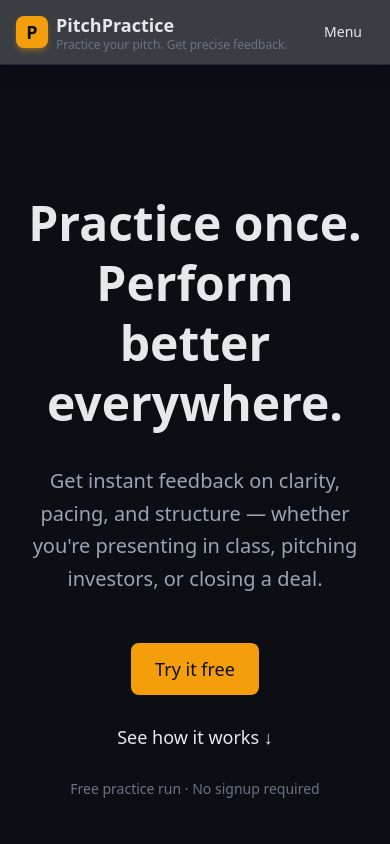
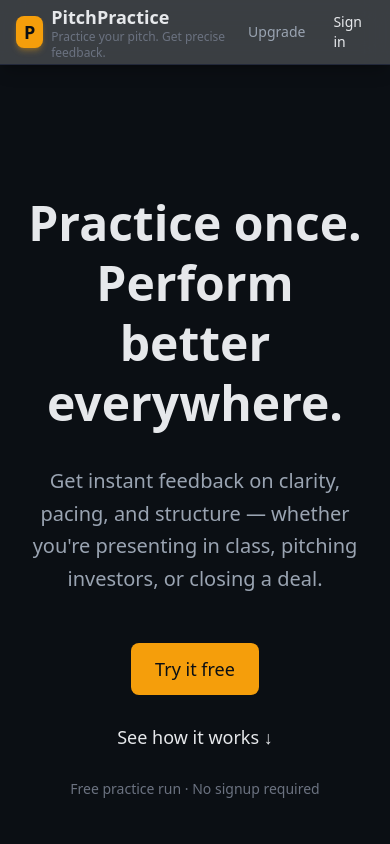
Before and after one commit to taylorp5/PitchPractice, a Next.js app: page / in a window 390 px wide. Shown: the top 844 px of the page. Built offline with nearby package versions, Linux system fonts and the light colour scheme.

Commit message:
Navbar: group Upgrade + Sign in on right side, both styled as secondary

```diff
--- a/components/Navbar.tsx
+++ b/components/Navbar.tsx
@@ -32,18 +32,17 @@ export function Navbar() {
             </div>
           </Link>
 
-          {/* Navigation Links - Hidden on mobile, shown on desktop */}
-          <div className="hidden md:flex items-center gap-8">
+          {/* Right side: Upgrade + Auth grouped together */}
+          <div className="hidden md:flex items-center gap-6">
+            {/* Upgrade - subtle text link */}
             <Link
               href="/upgrade"
-              className="text-sm font-medium text-[#9AA4B2] hover:text-[#F59E0B] transition-colors"
+              className="text-sm font-medium text-[#9AA4B2] hover:text-[#E6E8EB] transition-colors"
             >
               Upgrade
             </Link>
-          </div>
 
-          {/* CTA Buttons */}
-          <div className="hidden md:flex items-center gap-3">
+            {/* Auth button - ghost/outline style, slightly more prominent */}
             <Button
               variant="ghost"
               size="sm"
@@ -54,10 +53,21 @@ export function Navbar() {
             </Button>
           </div>
 
-          {/* Mobile menu button */}
-          <div className="md:hidden">
-            <Button variant="ghost" size="sm">
-              Menu
+          {/* Mobile: simple menu */}
+          <div className="md:hidden flex items-center gap-4">
+            <Link
+              href="/upgrade"
+              className="text-sm font-medium text-[#9AA4B2] hover:text-[#E6E8EB] transition-colors"
+            >
+              Upgrade
+            </Link>
+            <Button
+              variant="ghost"
+              size="sm"
+              href={isSignedIn ? "/app" : "/app"}
+              asChild
+            >
+              {isSignedIn ? "Dashboard" : "Sign in"}
             </Button>
           </div>
         </div>
```
